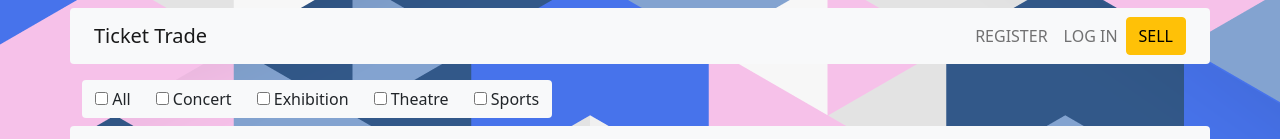
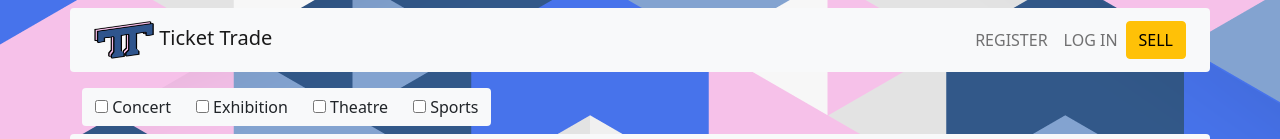
Before and after one commit to Joshvdw/Ticket-Trade-Ecommerce-Site, a website: page home.html in a window 1280 px wide. Shown: the top 139 px of the page. Drawn offline with nearby package versions, Linux system fonts and the light colour scheme.

Commit message:
logo added

```diff
--- a/home.html
+++ b/home.html
@@ -12,7 +12,10 @@
     <div class="container bg-light rounded my-2">
         <nav class="navbar navbar-expand-lg navbar-light ">
             <div class="container-fluid">
-                <a class="navbar-brand" href="#">Ticket Trade</a>
+                <a class="navbar-brand"  href="#">
+                    <img src="images/logo.png" style="width: 60;" alt="">
+                     Ticket Trade</a>
+
                 <button class="navbar-toggler" type="button" data-bs-toggle="collapse"
                     data-bs-target="#navbarTogglerDemo02" aria-controls="navbarTogglerDemo02" aria-expanded="false"
                     aria-label="Toggle navigation">
@@ -43,9 +46,9 @@
     <div class="container ">
          <form class="btn-group bg-light rounded my-2" >
 
-          <label class="btn">
+          <!-- <label class="btn">
             <input type="checkbox" name="" id="all"  > All
-          </label>
+          </label> -->
           <label class="btn">
             <input type="checkbox" name="" id="concert" value="checked" > Concert
           </label>
```
